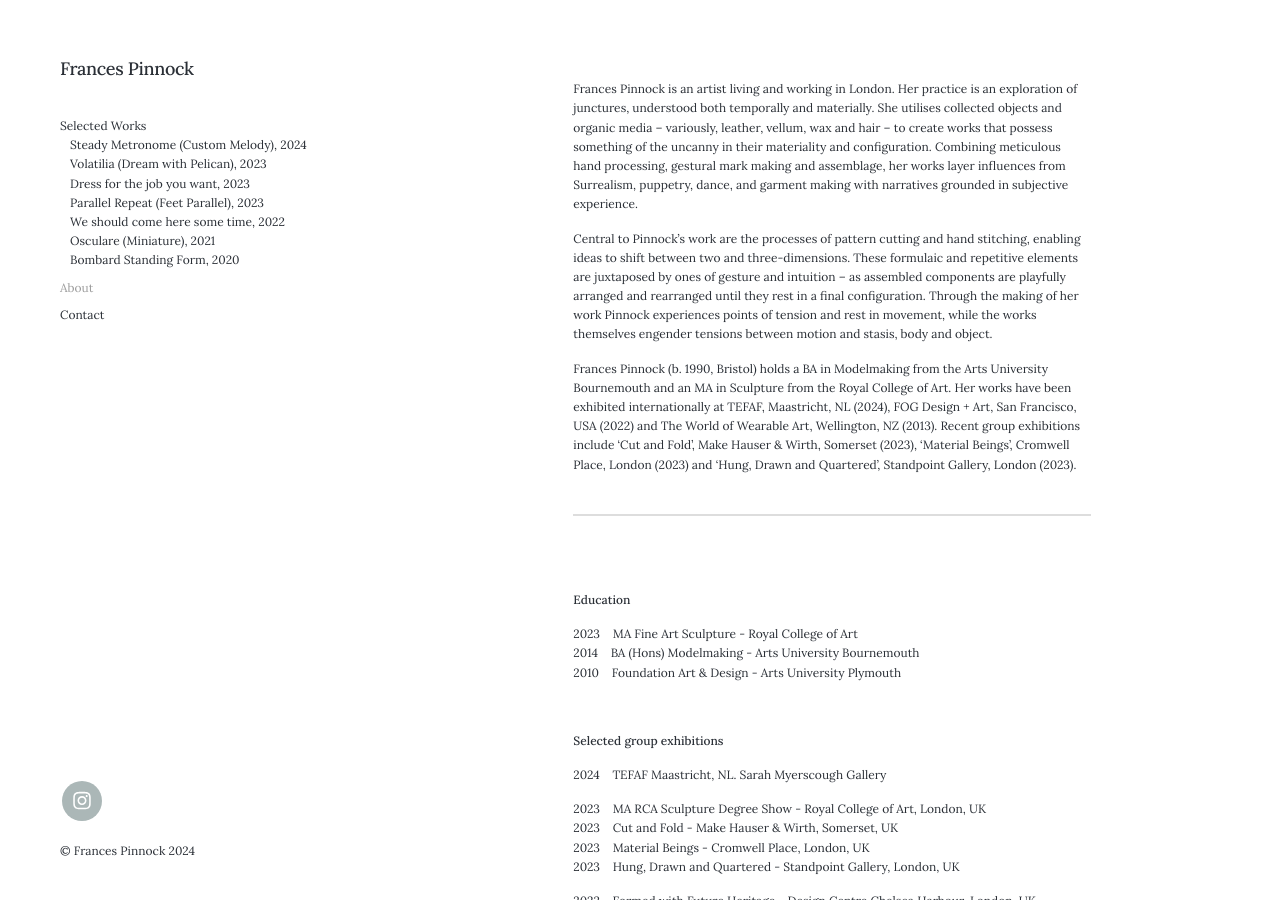
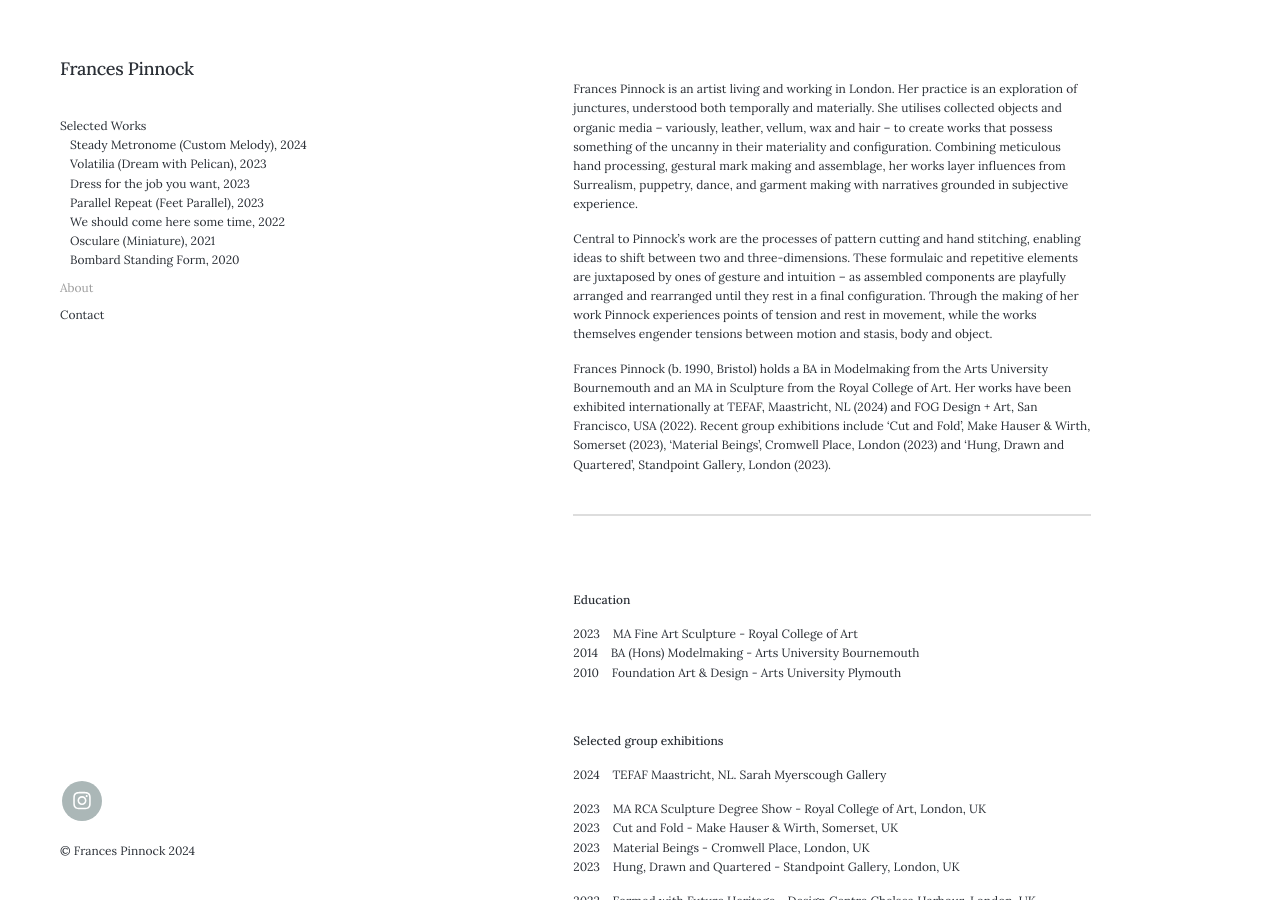
Before and after one commit to francespinnock/francespinnock.github.io, a Jekyll site: the page built from _pages/about.md, in a window 1280 px wide and 900 px high. Built offline with Jekyll 4.4.1, drawn with Linux system fonts in a browser that asks for light colours; nearby versions of some CDN libraries.

Commit message:
Update about.md

```diff
--- a/_pages/about.md
+++ b/_pages/about.md
@@ -10,7 +10,7 @@ Frances Pinnock is an artist living and working in London. Her practice is an ex
 
 Central to Pinnock’s work are the processes of pattern cutting and hand stitching, enabling ideas to shift between two and three-dimensions. These formulaic and repetitive elements are juxtaposed by ones of gesture and intuition – as assembled components are playfully arranged and rearranged until they rest in a final configuration. Through the making of her work Pinnock experiences points of tension and rest in movement, while the works themselves engender tensions between motion and stasis, body and object.
 
-Frances Pinnock (b. 1990, Bristol) holds a BA in Modelmaking from the Arts University Bournemouth and an MA in Sculpture from the Royal College of Art. Her works have been exhibited internationally at TEFAF, Maastricht, NL (2024), FOG Design + Art, San Francisco, USA (2022) and The World of Wearable Art, Wellington, NZ (2013). Recent group exhibitions include 'Cut and Fold', Make Hauser & Wirth, Somerset (2023), 'Material Beings', Cromwell Place, London (2023) and 'Hung, Drawn and Quartered', Standpoint Gallery, London (2023).
+Frances Pinnock (b. 1990, Bristol) holds a BA in Modelmaking from the Arts University Bournemouth and an MA in Sculpture from the Royal College of Art. Her works have been exhibited internationally at TEFAF, Maastricht, NL (2024) and FOG Design + Art, San Francisco, USA (2022). Recent group exhibitions include 'Cut and Fold', Make Hauser & Wirth, Somerset (2023), 'Material Beings', Cromwell Place, London (2023) and 'Hung, Drawn and Quartered', Standpoint Gallery, London (2023).
 
   _________________________________________________________________________________________________________
 
```
